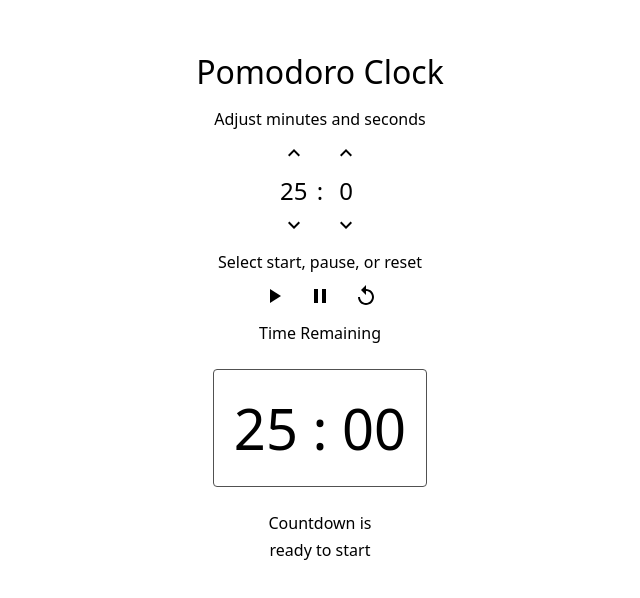
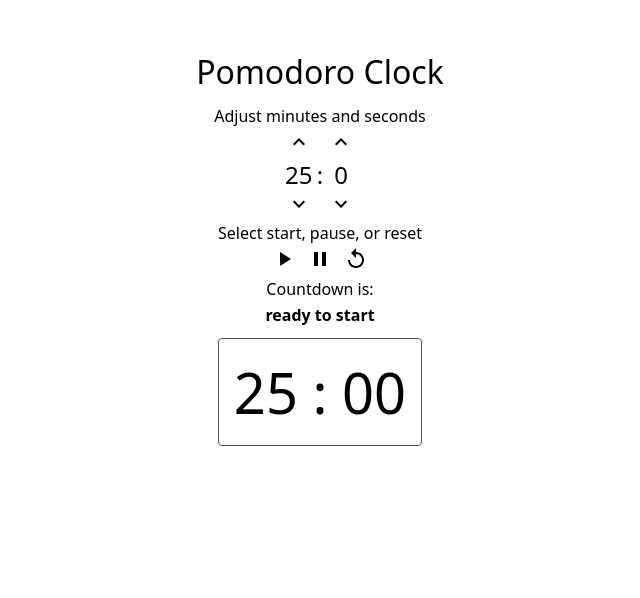
Before and after one commit to axolotl/pomodoro, a React (Create React App) app: page / in a window 1280 px wide. Shown: the top 598 px of the page, without its empty margins (320-960 px from the left). Built offline with nearby package versions, Linux system fonts and the light colour scheme.

Commit message:
fixed various issues

```diff
--- a/src/App.js
+++ b/src/App.js
@@ -48,8 +48,15 @@ class App extends Component {
     this.setState({ selection, timeRemaining });
   };
 
-  interval = () =>
-    this.setState({ timeRemaining: this.state.timeRemaining - 1 });
+  interval = () => {
+    const { timeRemaining } = this.state;
+    if (timeRemaining > 0) {
+      this.setState({ timeRemaining: timeRemaining - 1 });
+    } else {
+      clearInterval(this.countdown);
+      this.setState({ status: 'ready to start' });
+    }
+  };
 
   animateChangeTimer = () => {
     this.setState({ timerChangedAnimation: true });
@@ -58,8 +65,10 @@ class App extends Component {
 
   start = () => {
     this.animateChangeTimer();
-    this.countdown = setInterval(() => this.interval(), 1000);
-    this.setState({ status: 'active' });
+    if (this.state.status !== 'active') {
+      this.countdown = setInterval(() => this.interval(), 1000);
+      this.setState({ status: 'active' });
+    }
   };
 
   pause = () => {
--- a/src/Timer.js
+++ b/src/Timer.js
@@ -18,7 +18,8 @@ const Timer = ({ timeRemaining, timerChangedAnimation, status }) => {
 
   return (
     <Box>
-      <Text>Time Remaining</Text>
+      <Text>Countdown is:</Text>
+      <Text style={{ fontWeight: 'bold' }} >{status}</Text>
 
       {timerChangedAnimation === true ? (
         <ActivatedCountdown>
@@ -29,9 +30,6 @@ const Timer = ({ timeRemaining, timerChangedAnimation, status }) => {
           {minutes} : {seconds}
         </Countdown>
       )}
-
-      <Text style={{ marginBottom: 0 }} >Countdown is</Text>
-      <Text>{status}</Text>
     </Box>
   );
 };
--- a/src/icons/Decrement.js
+++ b/src/icons/Decrement.js
@@ -2,14 +2,14 @@ import React from 'react';
 import Button from '../styles/Button';
 
 const Decrement = ({ onClick }) => (
-  <Button>
+  <Button onClick={onClick}>
     <svg
-      onClick={onClick}
       xmlns="http://www.w3.org/2000/svg"
       width="24"
       height="24"
       viewBox="0 0 24 24"
     >
+      <title>Decrement</title>
       <path d="M16.59 8.59L12 13.17 7.41 8.59 6 10l6 6 6-6z" />
       <path d="M0 0h24v24H0z" fill="none" />
     </svg>
--- a/src/icons/Increment.js
+++ b/src/icons/Increment.js
@@ -2,14 +2,14 @@ import React from 'react';
 import Button from '../styles/Button';
 
 const Increment = ({ onClick }) => (
-  <Button>
+  <Button onClick={onClick}>
     <svg
-      onClick={onClick}
       xmlns="http://www.w3.org/2000/svg"
       width="24"
       height="24"
       viewBox="0 0 24 24"
     >
+      <title>Increment</title>
       <path d="M12 8l-6 6 1.41 1.41L12 10.83l4.59 4.58L18 14z" />
       <path d="M0 0h24v24H0z" fill="none" />
     </svg>
--- a/src/icons/Pause.js
+++ b/src/icons/Pause.js
@@ -2,14 +2,14 @@ import React from 'react';
 import Button from '../styles/Button';
 
 const Pause = ({ onClick }) => (
-  <Button>
+  <Button onClick={onClick}>
     <svg
-      onClick={onClick}
       xmlns="http://www.w3.org/2000/svg"
       width="24"
       height="24"
       viewBox="0 0 24 24"
     >
+      <title>Pause</title>
       <path d="M6 19h4V5H6v14zm8-14v14h4V5h-4z" />
       <path d="M0 0h24v24H0z" fill="none" />
     </svg>
--- a/src/icons/Reset.js
+++ b/src/icons/Reset.js
@@ -2,14 +2,14 @@ import React from 'react';
 import Button from '../styles/Button';
 
 const Reset = ({ onClick }) => (
-  <Button>
+  <Button onClick={onClick}>
     <svg
-      onClick={onClick}
       xmlns="http://www.w3.org/2000/svg"
       width="24"
       height="24"
       viewBox="0 0 24 24"
     >
+      <title>Reset</title>
       <path d="M0 0h24v24H0z" fill="none" />
       <path d="M12 5V1L7 6l5 5V7c3.31 0 6 2.69 6 6s-2.69 6-6 6-6-2.69-6-6H4c0 4.42 3.58 8 8 8s8-3.58 8-8-3.58-8-8-8z" />
     </svg>
--- a/src/icons/Start.js
+++ b/src/icons/Start.js
@@ -2,14 +2,14 @@ import React from 'react';
 import Button from '../styles/Button';
 
 const Start = ({ onClick }) => (
-  <Button>
+  <Button onClick={onClick}>
     <svg
-      onClick={onClick}
       xmlns="http://www.w3.org/2000/svg"
       width="24"
       height="24"
       viewBox="0 0 24 24"
     >
+      <title>Start</title>
       <path d="M8 5v14l11-7z" />
       <path d="M0 0h24v24H0z" fill="none" />
     </svg>
--- a/src/styles/Button.js
+++ b/src/styles/Button.js
@@ -1,7 +1,7 @@
 import styled from 'styled-components';
 
 const Button = styled.button`
-  margin: 5px;
+  margin: 0;
   display: inline-block;
   border: none;
   text-decoration: none;
--- a/src/styles/Countdown.js
+++ b/src/styles/Countdown.js
@@ -1,9 +1,9 @@
 import styled from 'styled-components';
 
 export const Countdown = styled.p`
-  margin: 20px;
+  margin: 10px;
   font-size: 56px;
-  padding: 20px;
+  padding: 15px;
   border: 1px solid #515151;
   border-radius: 4px;
 `;
--- a/src/styles/Text.js
+++ b/src/styles/Text.js
@@ -1,7 +1,8 @@
 import styled from 'styled-components';
 
 const Text = styled.p`
-  margin: 5px 0;
+  max-width: 300px;
+  margin: 2px 0;
 `;
 
 export default Text;
```
Also changed, not shown: src/AdjustTime.js (+2 -12 lines).
